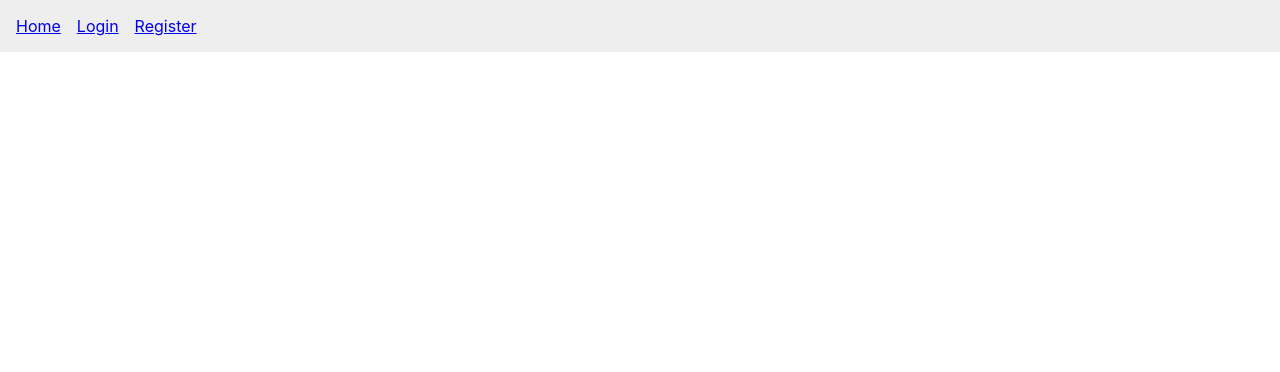
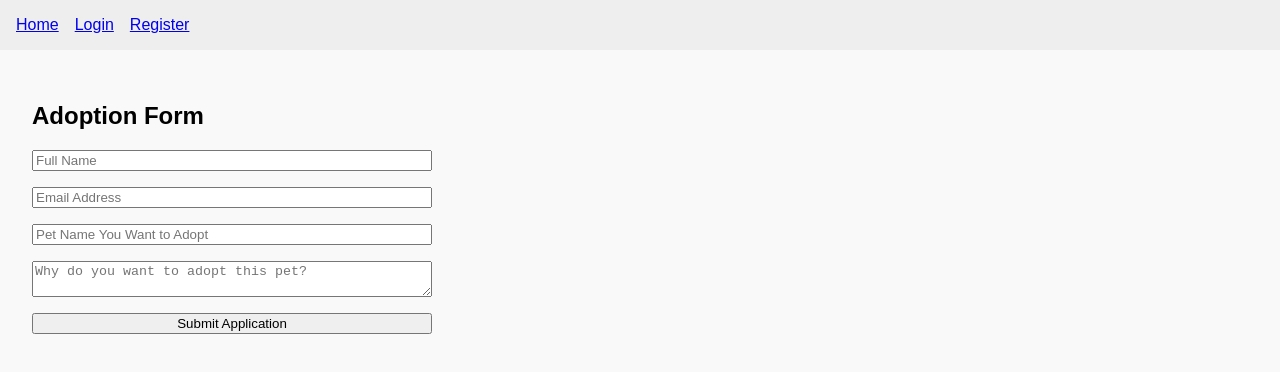
Before and after one commit to Sainath99499/petAdoptionplatform, a React (Create React App) app in the folder frontend/: page /adopt in a window 1280 px wide. Before the commit this address had no page. Shown: the top 372 px of the page. Built offline with nearby package versions, Linux system fonts and the light colour scheme.

Commit message:
Add UI components and pages for Pet Adoption frontend

```diff
--- a/frontend/src/App.css
+++ b/frontend/src/App.css
@@ -1,38 +1,44 @@
-.App {
-  text-align: center;
+body {
+  font-family: Arial, sans-serif;
+  margin: 0;
+  background-color: #f9f9f9;
 }
 
-.App-logo {
-  height: 40vmin;
-  pointer-events: none;
+.navbar {
+  background-color: #333;
+  color: white;
+  padding: 1rem;
+  display: flex;
+  justify-content: space-between;
 }
 
-@media (prefers-reduced-motion: no-preference) {
-  .App-logo {
-    animation: App-logo-spin infinite 20s linear;
-  }
+.navbar a {
+  color: white;
+  margin-left: 1rem;
+  text-decoration: none;
 }
 
-.App-header {
-  background-color: #282c34;
-  min-height: 100vh;
+.page {
+  padding: 2rem;
+}
+
+.form {
   display: flex;
   flex-direction: column;
-  align-items: center;
-  justify-content: center;
-  font-size: calc(10px + 2vmin);
-  color: white;
+  max-width: 400px;
+  gap: 1rem;
 }
 
-.App-link {
-  color: #61dafb;
+.pet-list {
+  display: flex;
+  flex-wrap: wrap;
+  gap: 1rem;
 }
 
-@keyframes App-logo-spin {
-  from {
-    transform: rotate(0deg);
-  }
-  to {
-    transform: rotate(360deg);
-  }
+.pet-card {
+  padding: 1rem;
+  border: 1px solid #ddd;
+  background: white;
+  width: 200px;
+  border-radius: 6px;
 }
--- a/frontend/src/App.js
+++ b/frontend/src/App.js
@@ -1,9 +1,11 @@
 import React from 'react';
-import { BrowserRouter as Router, Route, Routes } from 'react-router-dom';
+import { BrowserRouter as Router, Routes, Route } from 'react-router-dom';
 import Navbar from './components/Navbar';
 import Home from './pages/home';
 import Login from './pages/login';
 import Register from './pages/Register';
+import AdoptForm from './pages/AdoptForm';
+import './App.css';
 
 const App = () => {
   return (
@@ -13,6 +15,7 @@ const App = () => {
         <Route path="/" element={<Home />} />
         <Route path="/login" element={<Login />} />
         <Route path="/register" element={<Register />} />
+        <Route path="/adopt" element={<AdoptForm />} />
       </Routes>
     </Router>
   );
--- /dev/null
+++ b/frontend/src/pages/AdoptForm.js
@@ -0,0 +1,18 @@
+import React from 'react';
+
+const AdoptForm = () => {
+  return (
+    <div className="page">
+      <h2>Adoption Form</h2>
+      <form className="form">
+        <input type="text" placeholder="Full Name" required />
+        <input type="email" placeholder="Email Address" required />
+        <input type="text" placeholder="Pet Name You Want to Adopt" required />
+        <textarea placeholder="Why do you want to adopt this pet?" required></textarea>
+        <button type="submit">Submit Application</button>
+      </form>
+    </div>
+  );
+};
+
+export default AdoptForm;
```
